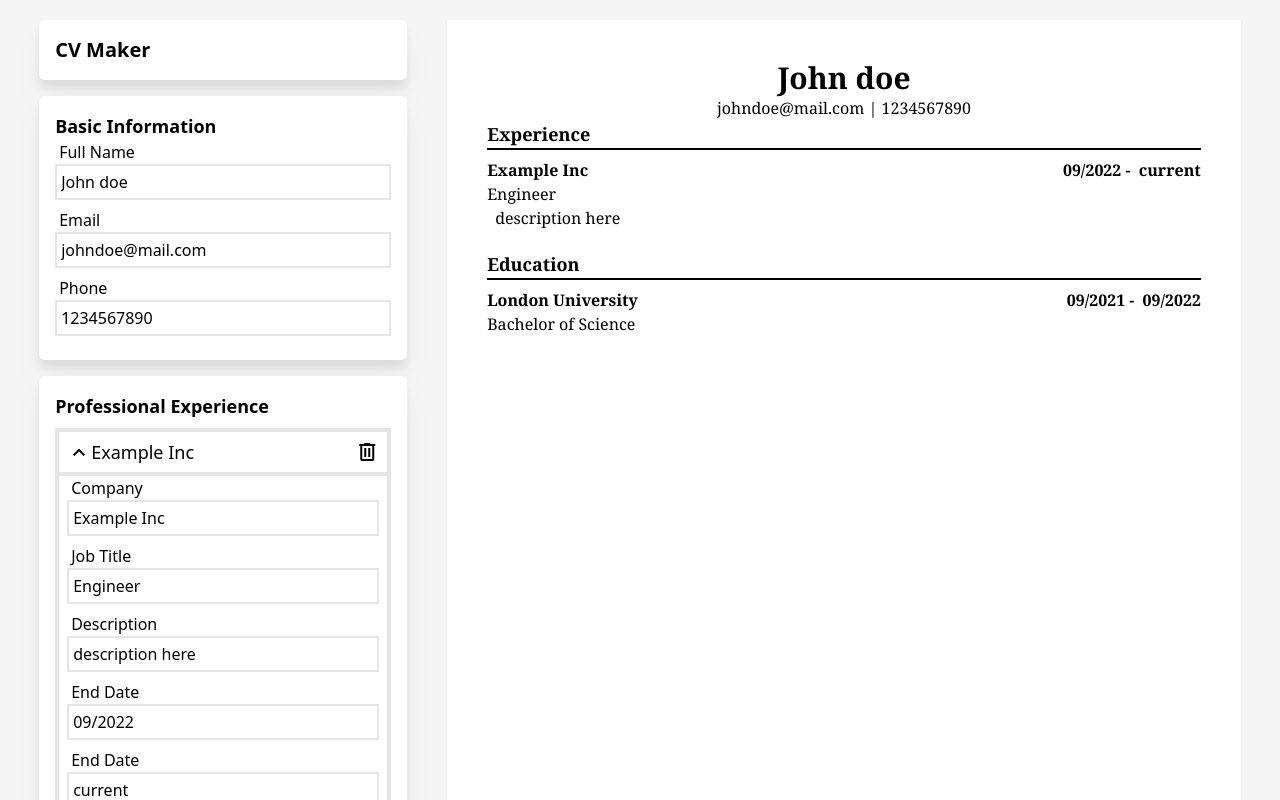
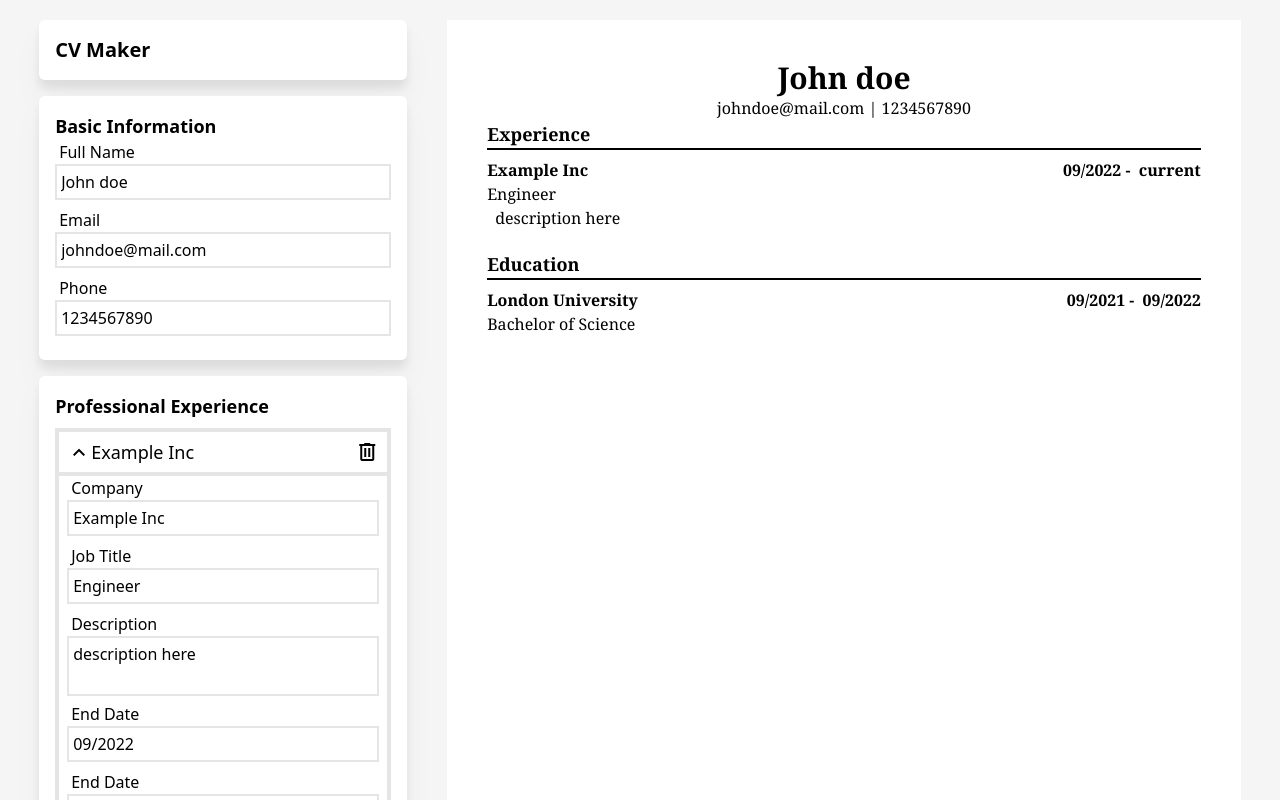
Before and after one commit to YesayaS/cv-maker, a React (Vite) app: page / in a window 1280 px wide. Both pictures are taken after a click on the button "Example Inc". Shown: the top 800 px of the page. Built offline with nearby package versions, Linux system fonts and the light colour scheme.

Commit message:
fix: Change description input into textarea

```diff
--- a/src/components/inputCV/experience.jsx
+++ b/src/components/inputCV/experience.jsx
@@ -1,6 +1,5 @@
 import { useState } from "react";
 import { ExperienceForm } from "./experienceForm";
-// import { TrashIcon } from "@heroicons/react/20/solid";
 import "material-icons/iconfont/outlined.css";
 
 export function Experience({ experience, handlers }) {
--- a/src/components/inputCV/experienceForm.jsx
+++ b/src/components/inputCV/experienceForm.jsx
@@ -27,7 +27,7 @@ export function ExperienceForm({ isShow, info, onChange, i }) {
         <li>
           <label>Description</label>
           <br />
-          <input
+          <textarea
             className="description"
             type="text"
             onChange={(e) => onChange(e, i)}
--- a/src/index.css
+++ b/src/index.css
@@ -12,6 +12,10 @@ button {
 
 label {
   @apply ml-1;
+}
+
+textarea{
+  @apply w-full px-1 py-1 resize-none border-2 border-neutral-200 bg-white
 }
 
 input {
```
